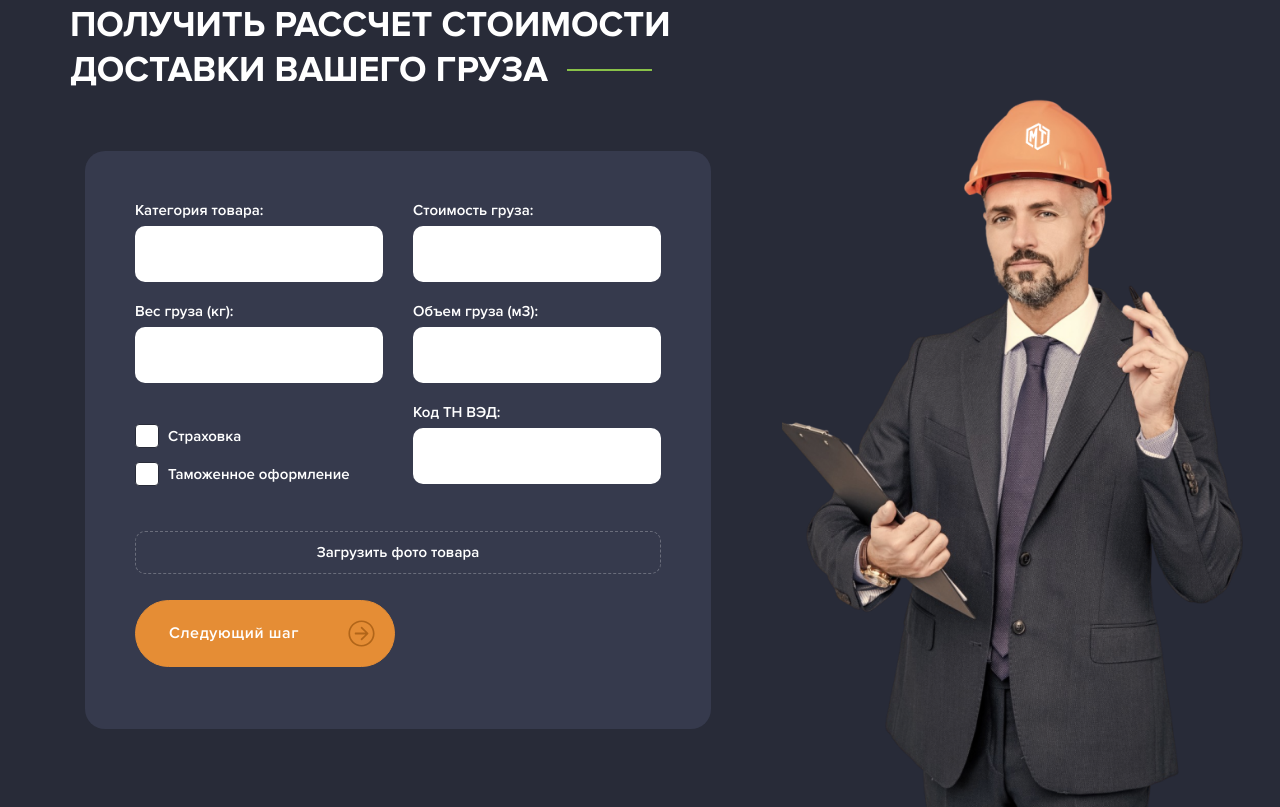
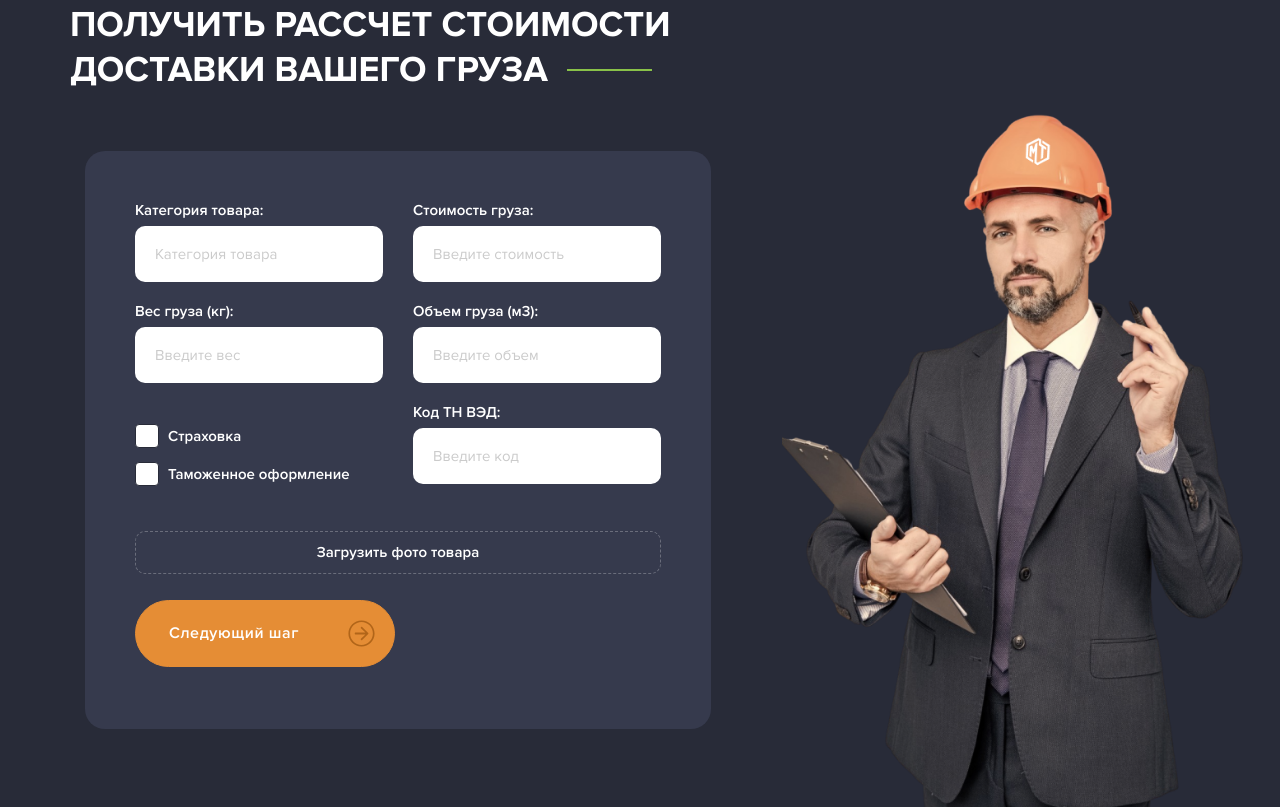
Before and after one commit to MegaShrek/Master-Tao-23.03, a website: page dev/index.html in a window 1280 px wide. Shown: the part 911-1718 px from the top of the page. Drawn offline with nearby package versions, Linux system fonts and the light colour scheme; files that its build step writes are made by us from their sources.

Commit message:
placeholders

```diff
--- a/dev/sass/calculation.scss
+++ b/dev/sass/calculation.scss
@@ -4,7 +4,7 @@
     }
     .calculation__img-box {
         position: absolute;
-        bottom: -100px;
+        bottom: -115px;
         right: -18px;
     }
     &__img {
@@ -29,6 +29,12 @@
                 display: flex;
                 align-items: center;
             }
+        }
+        input::placeholder {
+            color: #CBCBCB;
+            font-size: 15px;
+            line-height: 126%;
+            padding: 19px 10px 18px;
         }
     }
 
--- a/dev/templates/calculation.html
+++ b/dev/templates/calculation.html
@@ -9,21 +9,21 @@
                 <div class="input-column">
                     <div class="input-box">
                         <label for="category">Категория товара:</label>
-                        <input type="text" id="category" name="category">
+                        <input placeholder="Категория товара" type="text" id="category" name="category">
                     </div>
                     <div class="input-box">
                         <label for="weight">Вес груза (кг):</label>
-                        <input type="number" id="weight" name="weight" min="1" max="5">
+                        <input placeholder="Введите вес" type="number" id="weight" name="weight" min="1" max="5">
                     </div>
                 </div>
                 <div class="input-column">
                     <div class="input-box">
                         <label for="price">Стоимость груза:</label>
-                        <input type="number" id="price" name="price" min="1" max="5">
+                        <input placeholder="Введите стоимость" type="number" id="price" name="price" min="1" max="5">
                     </div>
                     <div class="input-box">
                         <label for="volume">Объем груза (м3):</label>
-                        <input type="number" id="volume" name="volume" min="1" max="5">
+                        <input placeholder="Введите объем" type="number" id="volume" name="volume" min="1" max="5">
                     </div>
                 </div>
             </div>
@@ -41,7 +41,7 @@
                 <div class="input-column">
                     <div class="input-box">
                         <label for="invoice">Код ТН ВЭД:</label>
-                        <input type="number" id="invoice" name="invoice" min="1" max="5">
+                        <input placeholder="Введите код" type="number" id="invoice" name="invoice" min="1" max="5">
                     </div>
                 </div>
             </div>
```
